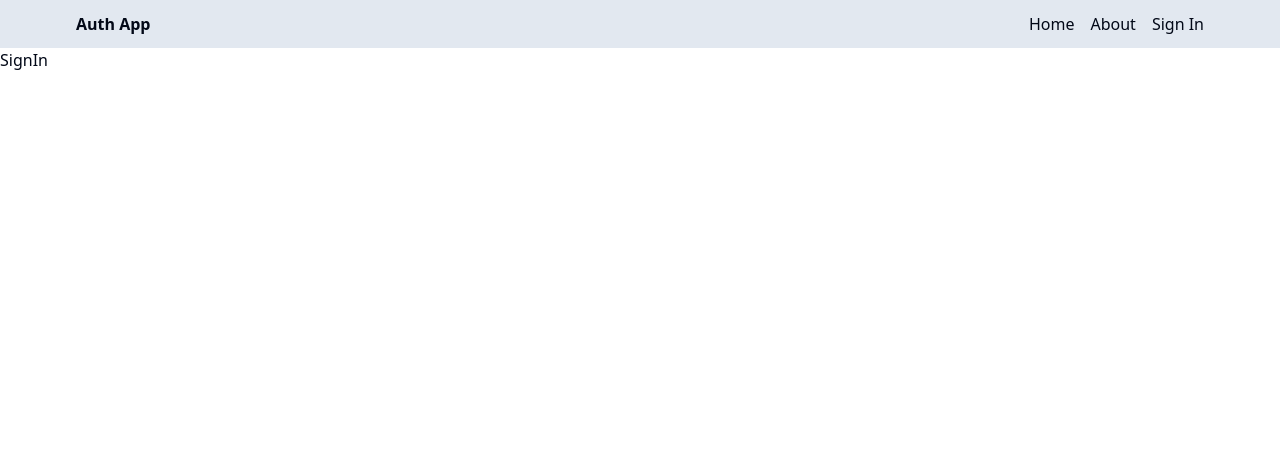
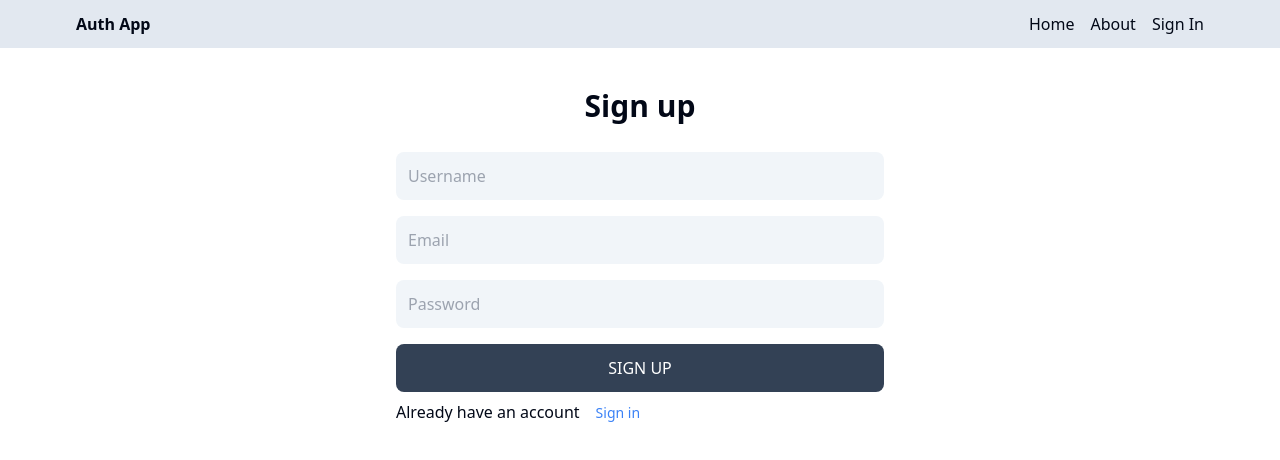
Before and after one commit to Beamlak996/mern-auth, a React app in the folder client/: page /sign-up in a window 1280 px wide. Shown: the top 460 px of the page. Built offline with nearby package versions, Linux system fonts and the light colour scheme; the HTML template or start-up script is replaced by a standard one.

Commit message:
complete signup page ui

```diff
--- a/client/src/pages/SignUp.tsx
+++ b/client/src/pages/SignUp.tsx
@@ -1,6 +1,38 @@
+import { Link } from "react-router-dom";
 
 export const SignUp = () => {
   return (
-    <div>SignIn</div>
-  )
-}
+    <div className="p-3 max-w-lg mx-auto">
+      <h1 className="text-3xl text-center font-semibold my-7">Sign up</h1>
+      <form className="flex flex-col gap-4">
+        <input
+          type="text"
+          placeholder="Username"
+          id="username"
+          className="bg-slate-100 p-3 rounded-lg"
+        />
+        <input
+          type="email"
+          placeholder="Email"
+          id="email"
+          className="bg-slate-100 p-3 rounded-lg"
+        />
+        <input
+          type="password"
+          placeholder="Password"
+          id="password"
+          className="bg-slate-100 p-3 rounded-lg"
+        />
+        <button className="bg-slate-700 text-white rounded-lg uppercase hover:opacity-95 p-3 disabled:opacity-85">
+          Sign up
+        </button>
+      </form>
+      <div className="flex gap-4 mt-2">
+        <p>Already have an account</p>
+        <Link to="/sign-in">
+          <span className="text-blue-500 text-sm hover:underline">Sign in</span>
+        </Link>
+      </div>
+    </div>
+  );
+};
```
